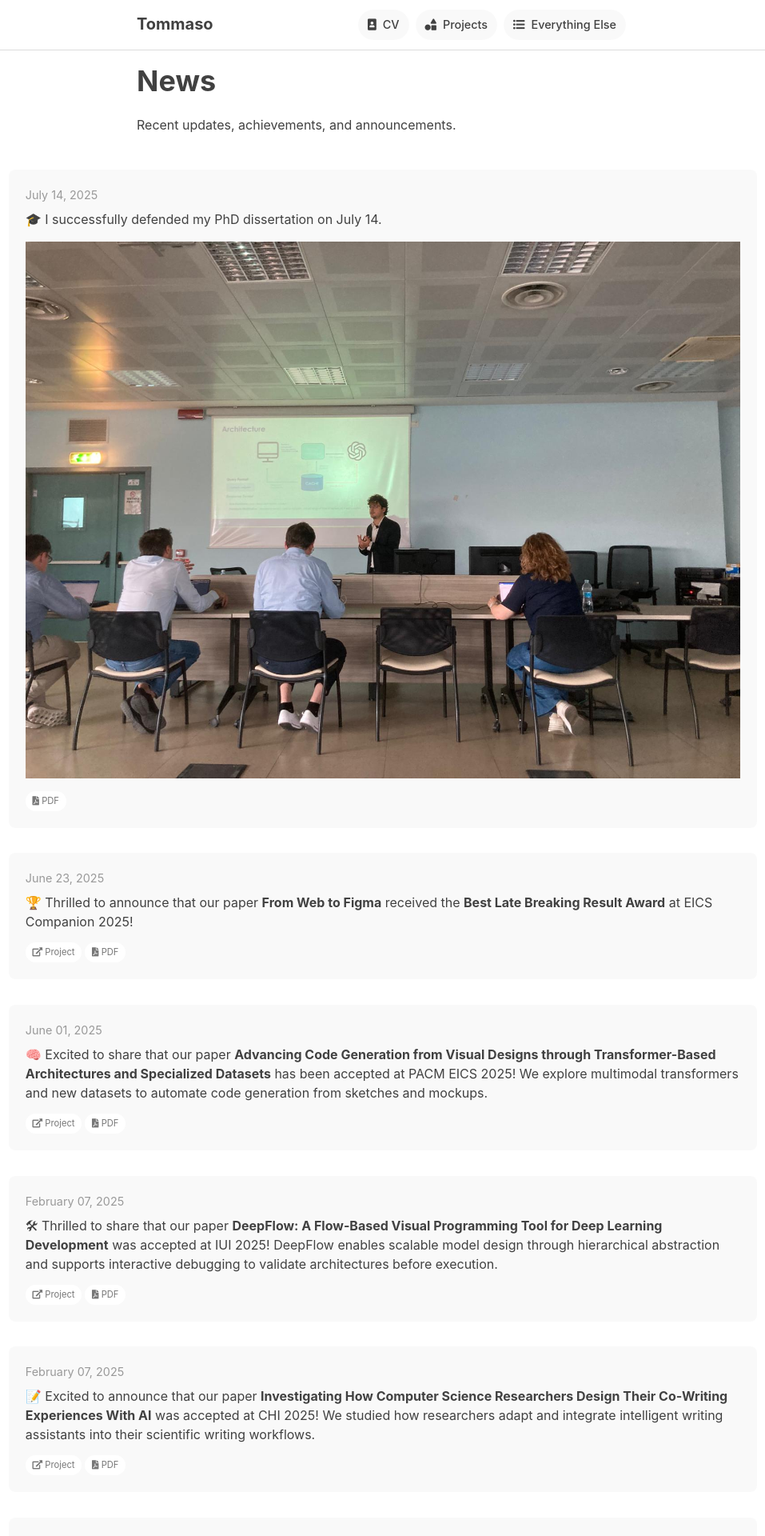
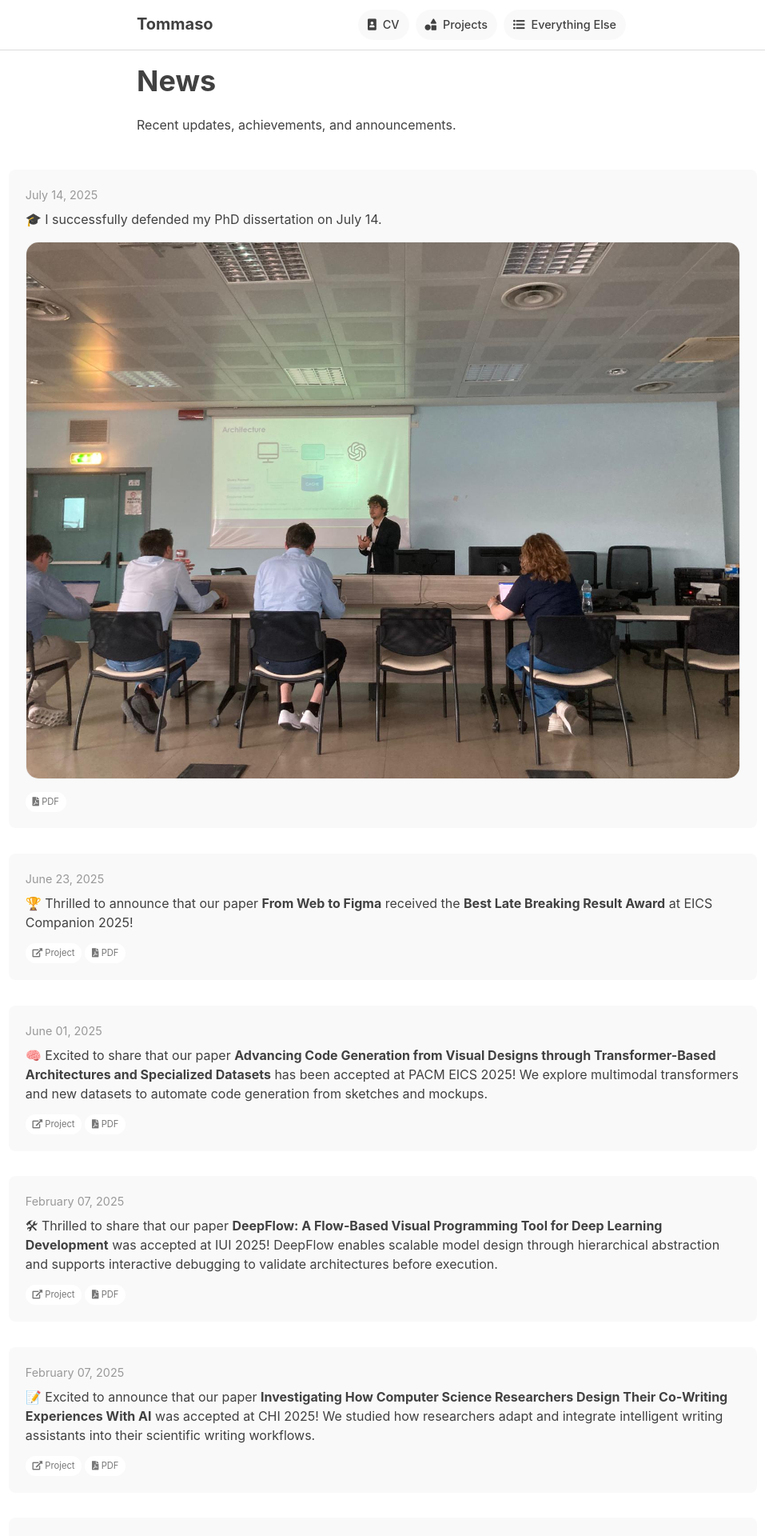
Before and after one commit to tommasocalo/tommasocalo.github.io, a Jekyll site: the page built from news.md, in a window 1280 px wide. Shown: the top 1920 px of the page at 80% size, without its empty margins (161-1118 px from the left). Built offline with Jekyll 4.4.1, drawn with Linux system fonts in a browser that asks for light colours; nearby versions of some CDN libraries; some web fonts are replaced.

Commit message:
Add rounded corners to news card images for visual consistency

```diff
--- a/_sass/_intro.scss
+++ b/_sass/_intro.scss
@@ -209,6 +209,8 @@ $cv-icon-aspect-ratio: 1.33;
 	max-width: 100%;
 	height: auto;
 	display: block;
+	border-radius: 1rem;
+	border: 1px solid $black-05;
 }
 
 .news-wrapper .news-content-wrapper {
```
